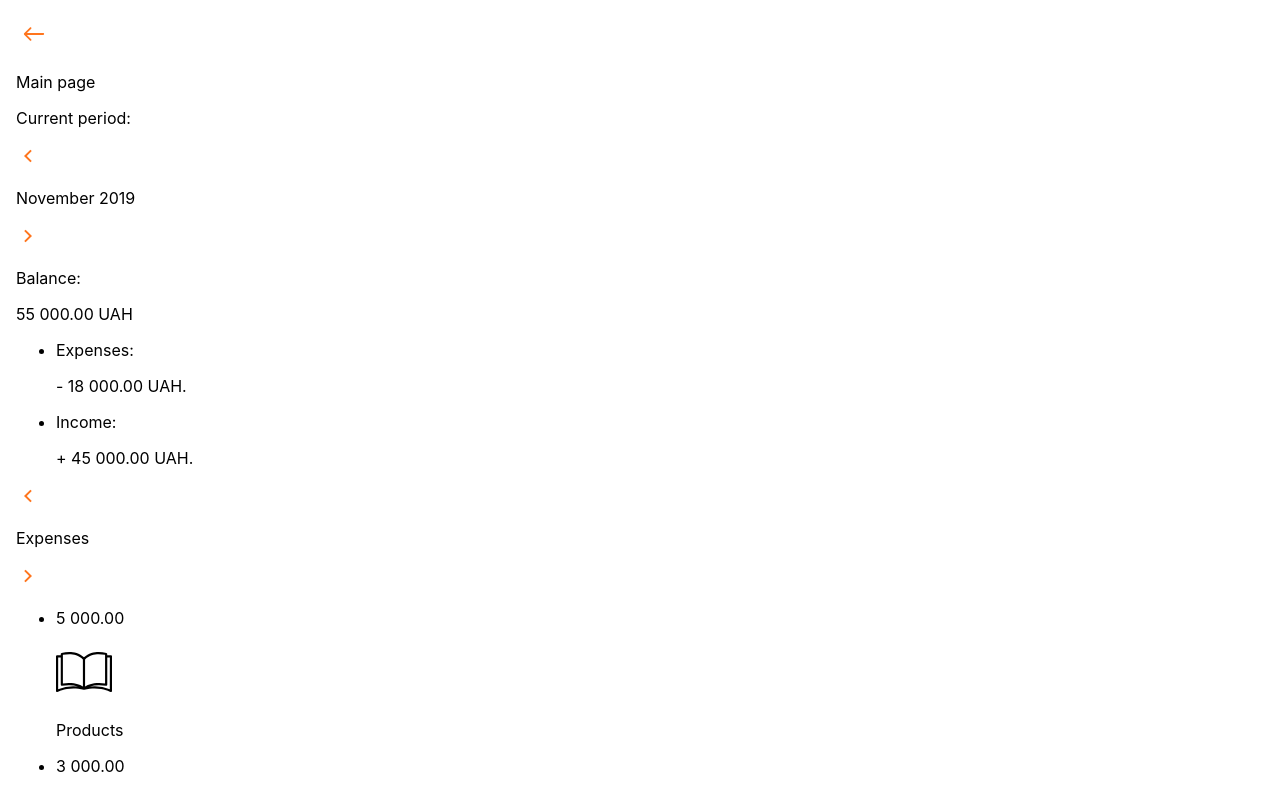
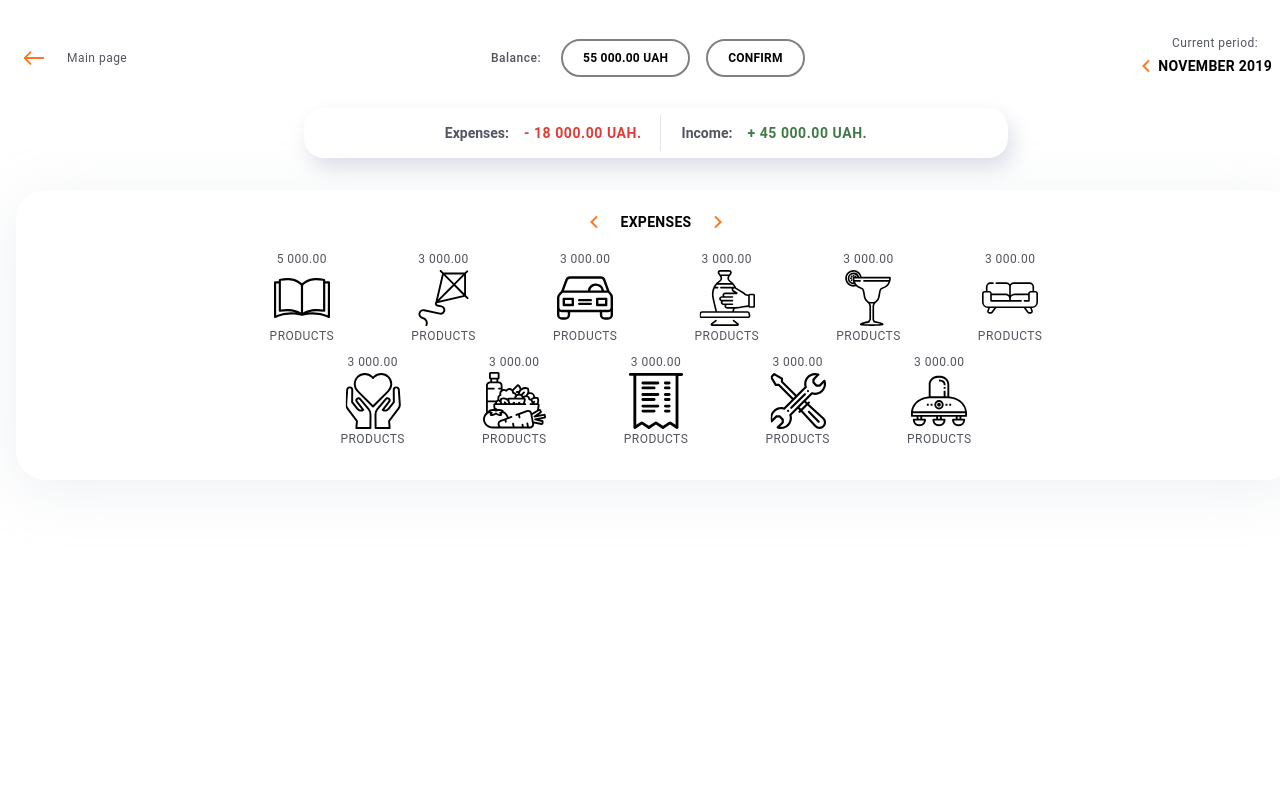
Before and after one commit to Serj96/Kapusta-smart-finace, a React (Create React App) app: page / in a window 1280 px wide. Shown: the top 790 px of the page. Built offline with nearby package versions, Linux system fonts and the light colour scheme.

Commit message:
Added desctop styled

```diff
--- a/src/components/icons/Icons.styled.js
+++ b/src/components/icons/Icons.styled.js
@@ -1,13 +1,10 @@
 import styled from '@emotion/styled';
-// import RectangleAlcohol from './RectangleAlcohol';
 
 export const ReportExpenseListItemSvg = styled.svg`
   @media (max-width: 767.98px) {
     margin-bottom: 5px;
     fill: #071f41;
     transition: fill 250ms cubic-bezier(0.4, 0, 0.2, 1);
-    /* background-image: url('./RectangleAlcohol');
-    background-image: url(RectangleAlcohol); */
 
     &:hover,
     &:focus {
@@ -16,6 +13,21 @@ export const ReportExpenseListItemSvg = styled.svg`
   }
 
   @media (min-width: 768px) and (max-width: 1279.98px) {
+    margin-top: 0;
+    margin-bottom: 5px;
+    margin-right: 0;
+
+    color: #52555f;
+
+    font-family: 'Roboto';
+    font-weight: 400;
+    font-size: 12px;
+    line-height: 0.9;
+    letter-spacing: 0.04em;
+    text-transform: uppercase;
+  }
+
+  @media (min-width: 1280px) {
     margin-top: 0;
     margin-bottom: 5px;
     margin-right: 0;
--- a/src/components/pages/Report/Report.jsx
+++ b/src/components/pages/Report/Report.jsx
@@ -28,6 +28,8 @@ import {
   ReportIoIosArrowRoundBackWrapper,
   ReportHeaderWrapperTablet,
   ReportExpenseListWrapper,
+  ReportCurrentConfirmWrapper,
+  ReportCurrentConfirm,
 } from './Report.styled';
 
 import Boock from 'components/icons/Boock';
@@ -67,6 +69,9 @@ export default function Report() {
           <ReportCurrentAmountWrapper>
             <ReportCurrentAmount>55 000.00 UAH</ReportCurrentAmount>
           </ReportCurrentAmountWrapper>
+          <ReportCurrentConfirmWrapper>
+            <ReportCurrentConfirm>Confirm</ReportCurrentConfirm>
+          </ReportCurrentConfirmWrapper>
         </ReportCurrentBalanceWrapper>
       </ReportHeaderWrapperTablet>
 
--- a/src/components/pages/Report/Report.styled.js
+++ b/src/components/pages/Report/Report.styled.js
@@ -2,13 +2,16 @@ import styled from '@emotion/styled';
 import { IoIosArrowRoundBack } from 'react-icons/io';
 import { RiArrowLeftSLine } from 'react-icons/ri';
 import { RiArrowRightSLine } from 'react-icons/ri';
-// import RectangleAlcohol from '../../icons/RectangleAlcohol';
-// import Rectangle from '../../icons/RectangleAlcohol';
 
 export const ReportIoIosArrowRoundBackWrapper = styled.div`
   padding-top: 16px;
 
   @media (min-width: 768px) and (max-width: 1279.98px) {
+    display: flex;
+    padding-top: 0;
+  }
+
+  @media (min-width: 1280px) {
     display: flex;
     padding-top: 0;
   }
@@ -32,6 +35,23 @@ export const ReportIoIosArrowRoundBackText = styled.p`
     margin: -1px;
   }
   @media (min-width: 768px) and (max-width: 1279.98px) {
+    display: flex;
+    justify-content: center;
+    align-items: center;
+    margin-top: 0;
+    margin-bottom: 0;
+    margin-left: 15px;
+
+    color: #52555f;
+
+    font-family: 'Roboto';
+    font-weight: 400;
+    font-size: 12px;
+    line-height: 0.9;
+    letter-spacing: 0.04em;
+  }
+
+  @media (min-width: 1280px) {
     display: flex;
     justify-content: center;
     align-items: center;
@@ -76,6 +96,17 @@ export const ReportCurrentPeriodWrapper = styled.div`
     flex-direction: column;
     margin-bottom: 0;
   }
+
+  @media (min-width: 1280px) {
+    position: absolute;
+    right: 0;
+
+    display: flex;
+    justify-content: center;
+    align-items: center;
+    flex-direction: column;
+    margin-bottom: 0;
+  }
 `;
 
 export const ReportDateWrapper = styled.div`
@@ -87,6 +118,13 @@ export const ReportDateWrapper = styled.div`
   }
 
   @media (min-width: 768px) and (max-width: 1279.98px) {
+    display: flex;
+    justify-content: center;
+    align-items: center;
+    margin-top: 0;
+  }
+
+  @media (min-width: 1280px) {
     display: flex;
     justify-content: center;
     align-items: center;
@@ -111,6 +149,21 @@ export const ReportCurrentPeriodText = styled.p`
   }
 
   @media (min-width: 768px) and (max-width: 1279.98px) {
+    margin-top: 0;
+    margin-bottom: 5px;
+    margin-left: 8px;
+    margin-right: 8px;
+
+    color: #52555f;
+
+    font-family: 'Roboto';
+    font-weight: 400;
+    font-size: 12px;
+    line-height: 0.9;
+    letter-spacing: 0.04em;
+  }
+
+  @media (min-width: 1280px) {
     margin-top: 0;
     margin-bottom: 5px;
     margin-left: 8px;
@@ -154,6 +207,20 @@ export const ReportDateText = styled.p`
     letter-spacing: 0.02em;
     text-transform: uppercase;
   }
+
+  @media (min-width: 1280px) {
+    margin-top: 0;
+    margin-bottom: 0;
+
+    color: #000000;
+
+    font-family: 'Roboto';
+    font-weight: 700;
+    font-size: 14px;
+    line-height: 0.9;
+    letter-spacing: 0.02em;
+    text-transform: uppercase;
+  }
 `;
 
 export const ReportCurrentBalanceWrapper = styled.div`
@@ -168,6 +235,16 @@ export const ReportCurrentBalanceWrapper = styled.div`
   @media (min-width: 768px) and (max-width: 1279.98px) {
     position: absolute;
     left: 275px;
+
+    display: flex;
+    justify-content: center;
+    align-items: center;
+    margin-bottom: 0;
+  }
+
+  @media (min-width: 1280px) {
+    position: absolute;
+    left: 475px;
 
     display: flex;
     justify-content: center;
@@ -203,6 +280,20 @@ export const ReportCurrentBalanceText = styled.p`
     line-height: 0.9;
     letter-spacing: 0.04em;
   }
+
+  @media (min-width: 1280px) {
+    margin-top: 0;
+    margin-right: 20px;
+    margin-bottom: 0;
+
+    color: #52555f;
+
+    font-family: 'Roboto';
+    font-weight: 500;
+    font-size: 12px;
+    line-height: 0.9;
+    letter-spacing: 0.04em;
+  }
 `;
 
 export const ReportCurrentAmountWrapper = styled.div`
@@ -213,6 +304,47 @@ export const ReportCurrentAmountWrapper = styled.div`
   }
 
   @media (min-width: 768px) and (max-width: 1279.98px) {
+    padding: 12px 20px;
+    border: 2px solid gray;
+    border-radius: 22px;
+  }
+
+  @media (min-width: 1280px) {
+    margin-right: 16px;
+    padding: 12px 20px;
+    border: 2px solid gray;
+    border-radius: 22px;
+  }
+`;
+
+export const ReportCurrentConfirmWrapper = styled.div`
+  @media (max-width: 767.98px) {
+    position: absolute;
+    white-space: nowrap;
+    width: 1px;
+    height: 1px;
+    overflow: hidden;
+    border: 0;
+    padding: 0;
+    clip: rect(0 0 0 0);
+    clip-path: inset(50%);
+    margin: -1px;
+  }
+
+  @media (min-width: 768px) and (max-width: 1279.98px) {
+    position: absolute;
+    white-space: nowrap;
+    width: 1px;
+    height: 1px;
+    overflow: hidden;
+    border: 0;
+    padding: 0;
+    clip: rect(0 0 0 0);
+    clip-path: inset(50%);
+    margin: -1px;
+  }
+
+  @media (min-width: 1280px) {
     padding: 12px 20px;
     border: 2px solid gray;
     border-radius: 22px;
@@ -247,6 +379,62 @@ export const ReportCurrentAmount = styled.p`
     letter-spacing: 0.02em;
     text-transform: uppercase;
   }
+
+  @media (min-width: 1280px) {
+    margin-top: 0;
+    margin-bottom: 0;
+
+    color: #000000;
+
+    font-family: 'Roboto';
+    font-weight: 700;
+    font-size: 12px;
+    line-height: 0.9;
+    letter-spacing: 0.02em;
+    text-transform: uppercase;
+  }
+`;
+
+export const ReportCurrentConfirm = styled.p`
+  @media (max-width: 767.98px) {
+    position: absolute;
+    white-space: nowrap;
+    width: 1px;
+    height: 1px;
+    overflow: hidden;
+    border: 0;
+    padding: 0;
+    clip: rect(0 0 0 0);
+    clip-path: inset(50%);
+    margin: -1px;
+  }
+
+  @media (min-width: 768px) and (max-width: 1279.98px) {
+    position: absolute;
+    white-space: nowrap;
+    width: 1px;
+    height: 1px;
+    overflow: hidden;
+    border: 0;
+    padding: 0;
+    clip: rect(0 0 0 0);
+    clip-path: inset(50%);
+    margin: -1px;
+  }
+
+  @media (min-width: 1280px) {
+    margin-top: 0;
+    margin-bottom: 0;
+
+    color: #000000;
+
+    font-family: 'Roboto';
+    font-weight: 700;
+    font-size: 12px;
+    line-height: 0.9;
+    letter-spacing: 0.02em;
+    text-transform: uppercase;
+  }
 `;
 
 export const ReportListIndicator = styled.ul`
@@ -256,6 +444,7 @@ export const ReportListIndicator = styled.ul`
     justify-content: center;
     align-items: center;
     margin-bottom: 32px;
+    margin-top: 0;
     padding-left: 0;
     list-style: none;
 
@@ -276,6 +465,28 @@ export const ReportListIndicator = styled.ul`
     justify-content: center;
     align-items: center;
     margin-bottom: 32px;
+    margin-top: 0;
+    padding-left: 0;
+    list-style: none;
+
+    margin-left: auto;
+    margin-right: auto;
+
+    width: 704px;
+    height: 50px;
+
+    background: #ffffff;
+    box-shadow: 5px 10px 20px rgba(170, 178, 197, 0.4);
+    border-radius: 20px;
+  }
+
+  @media (min-width: 1280px) {
+    position: relative;
+    display: flex;
+    justify-content: center;
+    align-items: center;
+    margin-bottom: 32px;
+    margin-top: 0;
     padding-left: 0;
     list-style: none;
 
@@ -324,6 +535,22 @@ export const ReportListItemIndicatorExpenses = styled.li`
       background-color: #e0e5eb;
     }
   }
+
+  @media (min-width: 1280px) {
+    display: flex;
+    justify-content: center;
+    align-items: center;
+    padding: 15px 20px 15px 130px;
+
+    &::after {
+      position: absolute;
+      content: '';
+      left: 356px;
+      width: 1px;
+      height: 36px;
+      background-color: #e0e5eb;
+    }
+  }
 `;
 
 export const ReportListItemIndicatorIncome = styled.li`
@@ -336,6 +563,13 @@ export const ReportListItemIndicatorIncome = styled.li`
   }
 
   @media (min-width: 768px) and (max-width: 1279.98px) {
+    display: flex;
+    justify-content: center;
+    align-items: center;
+    padding: 15px 130px 15px 20px;
+  }
+
+  @media (min-width: 1280px) {
     display: flex;
     justify-content: center;
     align-items: center;
@@ -357,6 +591,19 @@ export const ReportListItemIndicatorText = styled.p`
   }
 
   @media (min-width: 768px) and (max-width: 1279.98px) {
+    margin-top: 0;
+    margin-bottom: 0;
+    margin-right: 15px;
+
+    color: #52555f;
+
+    font-family: 'Roboto';
+    font-weight: 700;
+    font-size: 14px;
+    line-height: 0.9;
+  }
+
+  @media (min-width: 1280px) {
     margin-top: 0;
     margin-bottom: 0;
     margin-right: 15px;
@@ -396,6 +643,19 @@ export const ReportListItemIndicatorExpensesAmount = styled.p`
     line-height: 0.9;
     letter-spacing: 0.04em;
   }
+
+  @media (min-width: 1280px) {
+    margin-top: 0;
+    margin-bottom: 0;
+
+    color: #e53935;
+
+    font-family: 'Roboto';
+    font-weight: 700;
+    font-size: 14px;
+    line-height: 0.9;
+    letter-spacing: 0.04em;
+  }
 `;
 
 export const ReportListItemIndicatorIncomeAmount = styled.p`
@@ -413,6 +673,19 @@ export const ReportListItemIndicatorIncomeAmount = styled.p`
   }
 
   @media (min-width: 768px) and (max-width: 1279.98px) {
+    margin-top: 0;
+    margin-bottom: 0;
+
+    color: #407946;
+
+    font-family: 'Roboto';
+    font-weight: 700;
+    font-size: 14px;
+    line-height: 0.9;
+    letter-spacing: 0.04em;
+  }
+
+  @media (min-width: 1280px) {
     margin-top: 0;
     margin-bottom: 0;
 
@@ -442,6 +715,14 @@ export const ReportExpenseWrapper = styled.div`
     margin-top: 0;
     margin-bottom: 20px;
   }
+
+  @media (min-width: 1280px) {
+    display: flex;
+    justify-content: center;
+    align-items: center;
+    margin-top: 0;
+    margin-bottom: 20px;
+  }
 `;
 
 export const ReportExpenseText = styled.p`
@@ -462,6 +743,22 @@ export const ReportExpenseText = styled.p`
   }
 
   @media (min-width: 768px) and (max-width: 1279.98px) {
+    margin-top: 0;
+    margin-left: 15px;
+    margin-right: 15px;
+    margin-bottom: 0;
+
+    color: #000000;
+
+    font-family: 'Roboto';
+    font-weight: 700;
+    font-size: 14px;
+    line-height: 0.9;
+    letter-spacing: 0.02em;
+    text-transform: uppercase;
+  }
+
+  @media (min-width: 1280px) {
     margin-top: 0;
     margin-left: 15px;
     margin-right: 15px;
@@ -510,6 +807,22 @@ export const ReportExpenseList = styled.ul`
 
     background: #ffffff;
   }
+
+  @media (min-width: 1280px) {
+    display: flex;
+    justify-content: center;
+    align-items: center;
+    flex-wrap: wrap;
+    margin-bottom: 0;
+    margin-top: 0;
+    padding-left: 0;
+    list-style: none;
+
+    margin-left: auto;
+    margin-right: auto;
+
+    background: #ffffff;
+  }
 `;
 
 export const ReportExpenseListItem = styled.li`
@@ -521,9 +834,8 @@ export const ReportExpenseListItem = styled.li`
     margin-bottom: 15px;
     width: calc((100% - 22px) / 3);
 
-    background-image: url('./../../../images/icons/rectangle.svg');
-    /* background-image: url(Rectangle); */
-    background-size: 40px;
+    /* background-image: url('./../../../images/icons/rectangle.svg'); */
+    /* background-size: 40px; */
   }
 
   @media (min-width: 768px) and (max-width: 1279.98px) {
@@ -534,9 +846,20 @@ export const ReportExpenseListItem = styled.li`
     margin-bottom: 15px;
     width: calc((100% - 30px) / 6);
 
-    background-image: url('./../../../images/icons/rectangle.svg');
-    /* background-image: url(Rectangle); */
-    background-size: 40px;
+    /* background-image: url('./../../../images/icons/rectangle.svg'); */
+    /* background-size: 40px; */
+  }
+
+  @media (min-width: 1280px) {
+    display: flex;
+    justify-content: center;
+    align-items: center;
+    flex-direction: column;
+    margin-bottom: 15px;
+    width: calc((100% - 30px) / 6);
+
+    /* background-image: url('./../../../images/icons/rectangle.svg'); */
+    /* background-size: 40px; */
   }
 `;
 
@@ -557,6 +880,21 @@ export const ReportExpenseListItemAmount = styled.p`
   }
 
   @media (min-width: 768px) and (max-width: 1279.98px) {
+    margin-top: 0;
+    margin-bottom: 5px;
+    margin-right: 0;
+
+    color: #52555f;
+
+    font-family: 'Roboto';
+    font-weight: 400;
+    font-size: 12px;
+    line-height: 0.9;
+    letter-spacing: 0.04em;
+    text-transform: uppercase;
+  }
+
+  @media (min-width: 1280px) {
     margin-top: 0;
     margin-bottom: 5px;
     margin-right: 0;
@@ -602,10 +940,34 @@ export const ReportExpenseListItemText = styled.p`
     letter-spacing: 0.04em;
     text-transform: uppercase;
   }
+
+  @media (min-width: 1280px) {
+    margin-top: 0;
+    margin-bottom: 0;
+    margin-right: 0;
+
+    color: #52555f;
+
+    font-family: 'Roboto';
+    font-weight: 400;
+    font-size: 12px;
+    line-height: 0.9;
+    letter-spacing: 0.04em;
+    text-transform: uppercase;
+  }
 `;
 
 export const ReportHeaderWrapperTablet = styled.div`
   @media (min-width: 768px) and (max-width: 1279.98px) {
+    position: relative;
+    display: flex;
+    justify-content: space-between;
+    align-items: center;
+    padding-top: 40px;
+    margin-bottom: 32px;
+  }
+
+  @media (min-width: 1280px) {
     position: relative;
     display: flex;
     justify-content: space-between;
@@ -622,4 +984,11 @@ export const ReportExpenseListWrapper = styled.div`
     box-shadow: 0px 10px 60px rgba(170, 178, 197, 0.2);
     border-radius: 30px;
   }
+
+  @media (min-width: 1280px) {
+    padding: 20px 200px;
+    background: #ffffff;
+    box-shadow: 0px 10px 60px rgba(170, 178, 197, 0.2);
+    border-radius: 30px;
+  }
 `;
```
